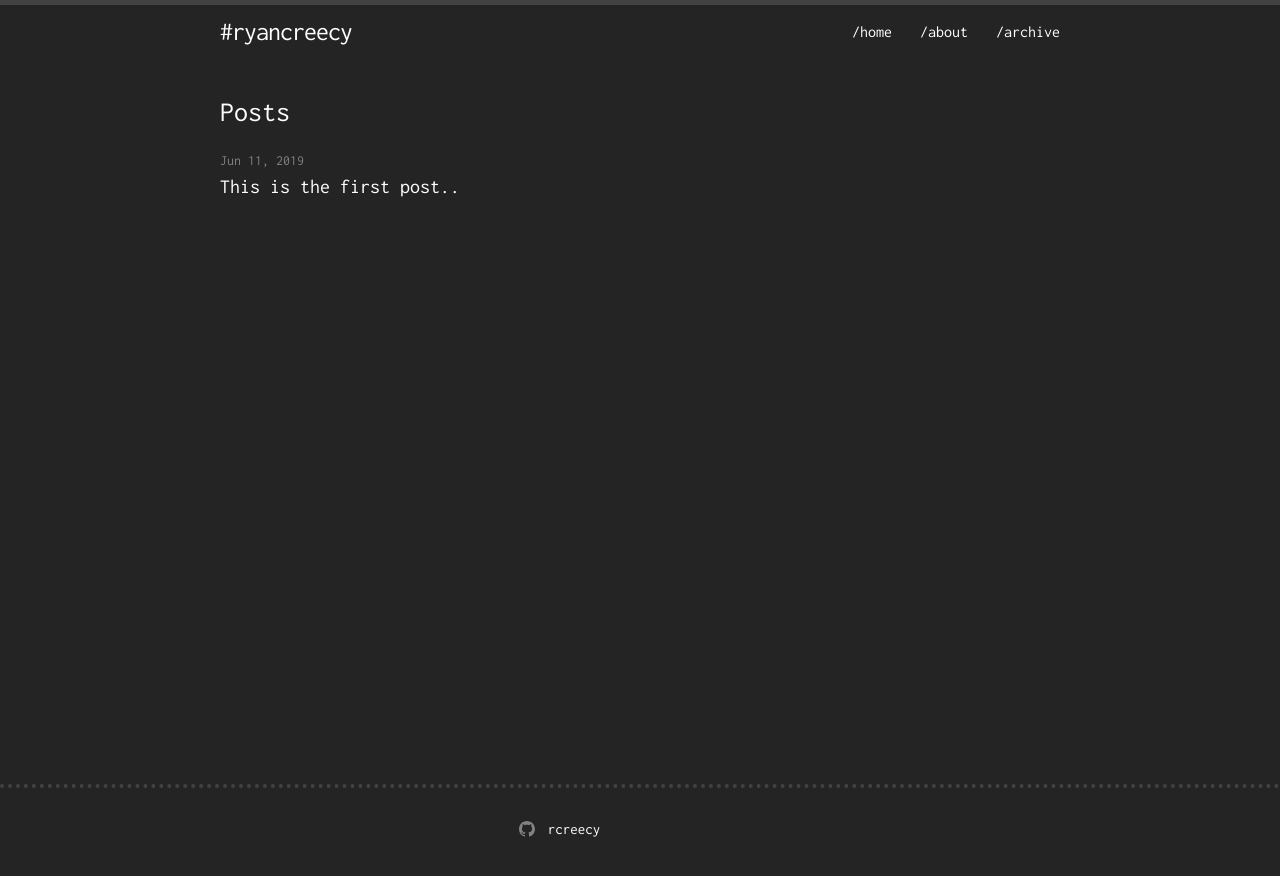
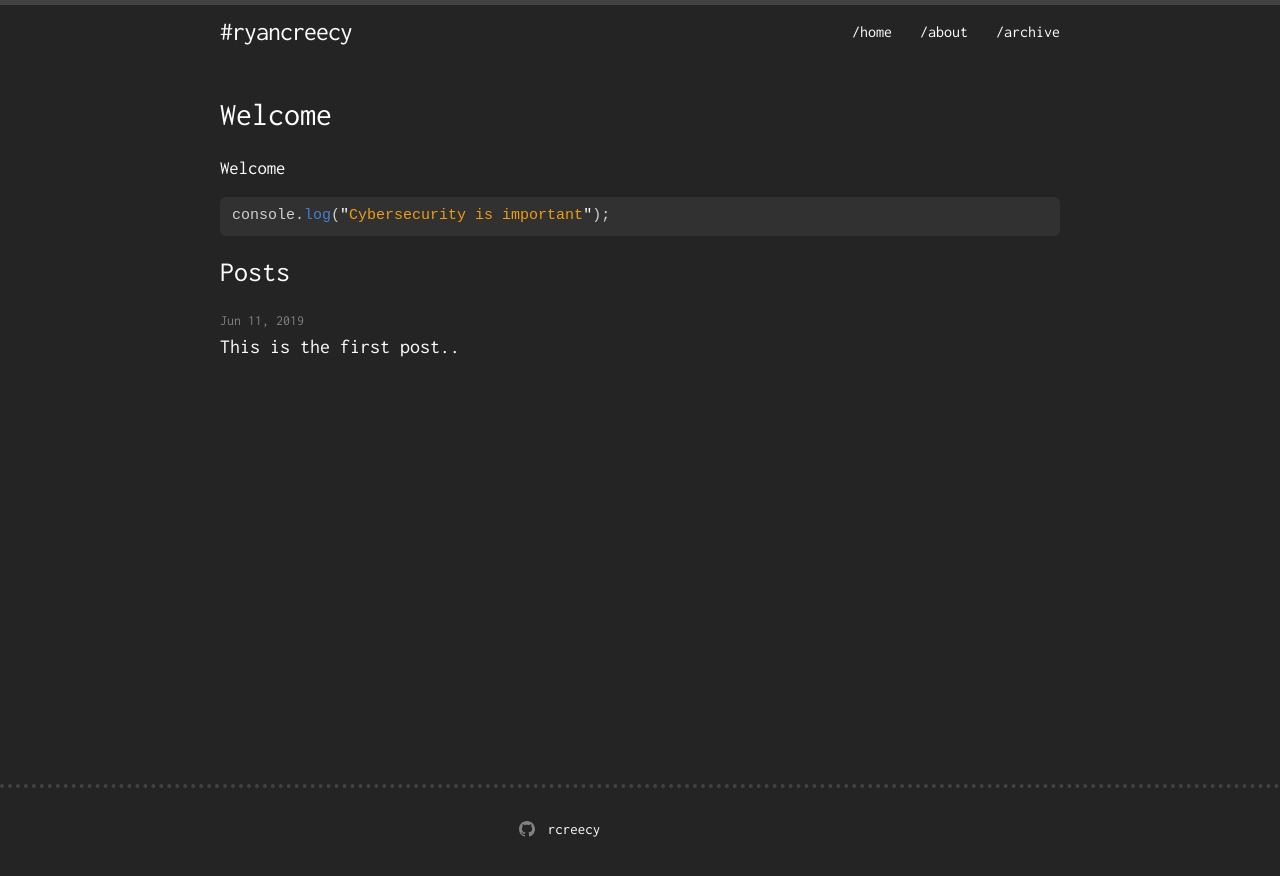
Before and after one commit to rcreecy/ryancreecy, a Jekyll site: the page built from index.md, in a window 1280 px wide. Shown: the top 876 px of the page. Built offline with Jekyll 4.4.1, drawn with Linux system fonts in a browser that asks for light colours; our own code applies the rules of GitHub Pages for plain Markdown files.

Commit message:
Modified home page

````diff
--- a/index.md
+++ b/index.md
@@ -4,3 +4,9 @@
 
 layout: home
 ---
+
+### Welcome
+
+```javascript
+console.log("Cybersecurity is important");
+```
````
